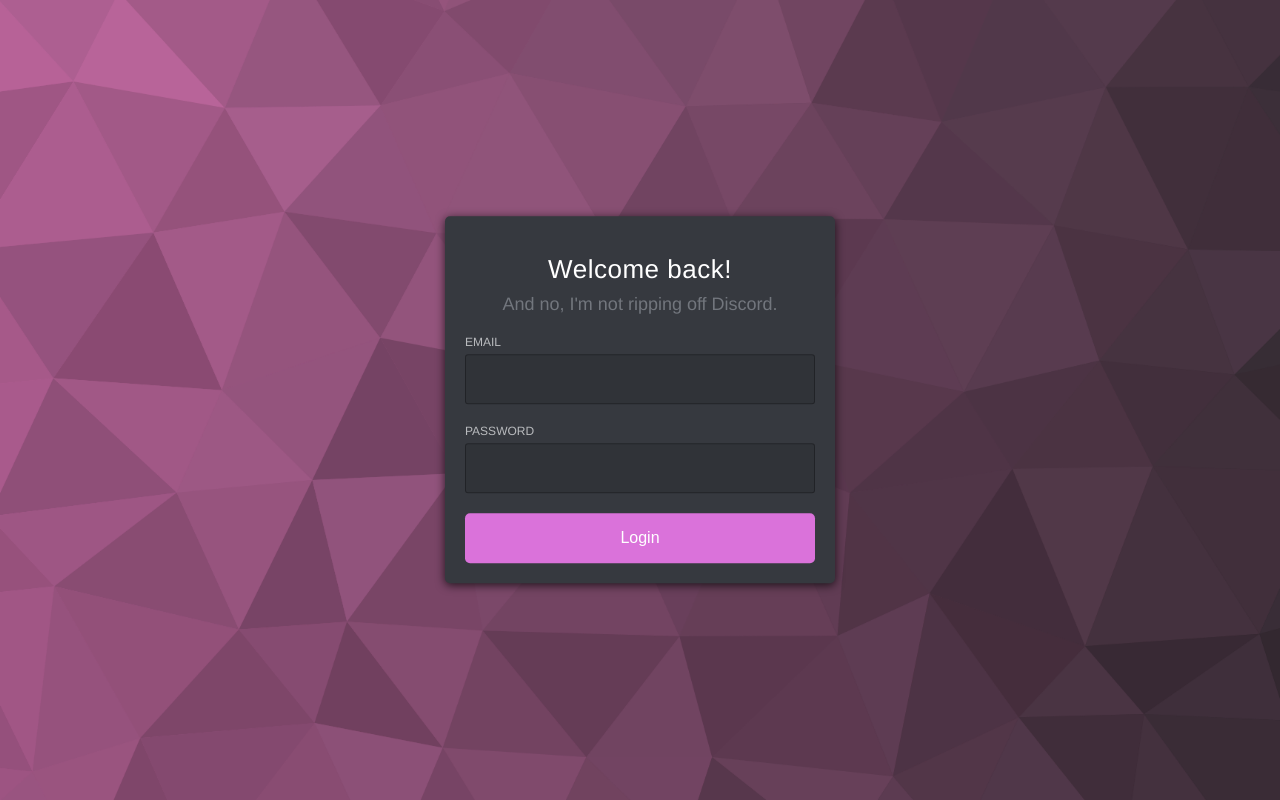
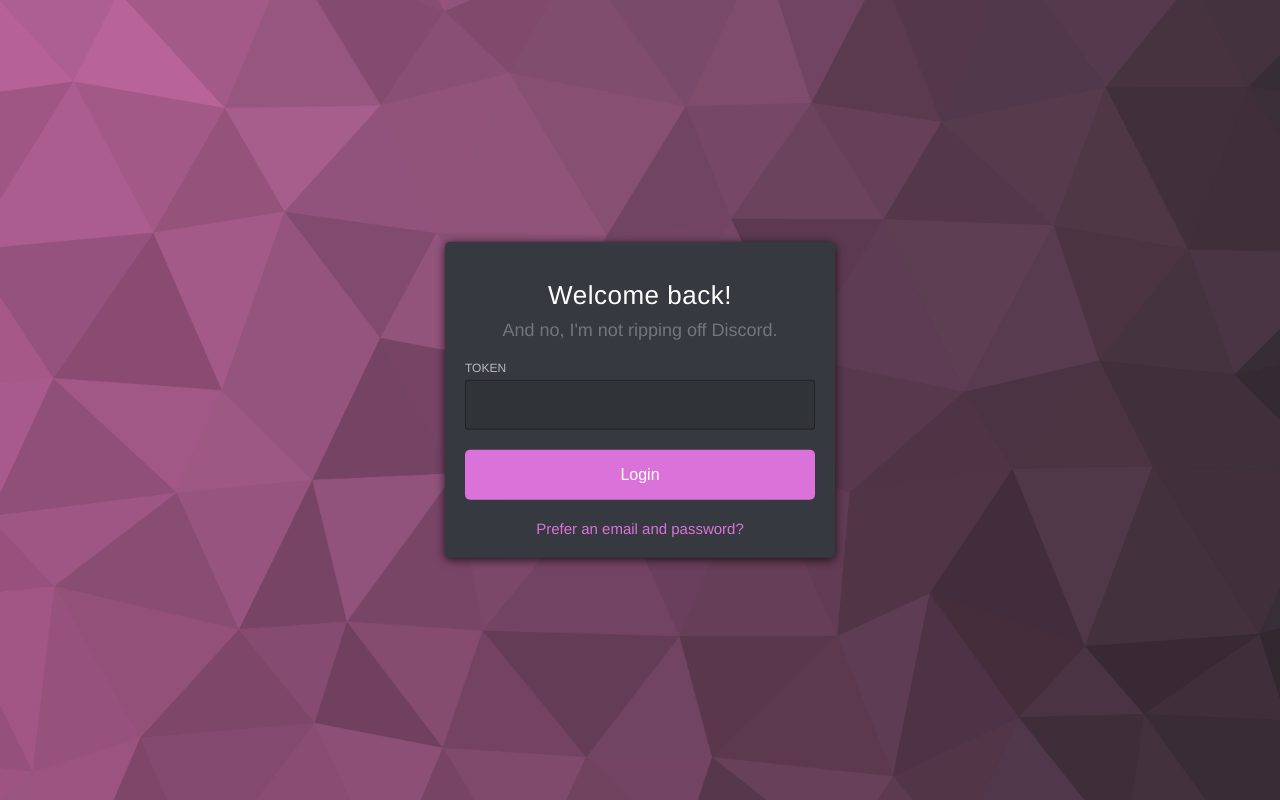
Before and after one commit to connorwolf/openplatform, a React app: page /token in a window 1280 px wide. Built offline with nearby package versions, Linux system fonts and the light colour scheme.

Commit message:
add modal for OAuth2 tokens

```diff
--- a/package.json
+++ b/package.json
@@ -3,6 +3,7 @@
   "version": "0.1.0",
   "private": true,
   "dependencies": {
+    "jquery": "^3.3.1",
     "node-sass-chokidar": "^1.3.0",
     "npm-run-all": "^4.1.3",
     "react": "^16.4.1",
@@ -12,6 +13,7 @@
     "react-router-dom": "^4.3.1",
     "react-scripts": "1.1.4",
     "react-transition-group": "^2.4.0",
+    "request": "^2.87.0",
     "vendor": "^1.7.0"
   },
   "scripts": {
--- a/src/components/AuthBox/AuthBox.scss
+++ b/src/components/AuthBox/AuthBox.scss
@@ -50,6 +50,21 @@
             color: $subheading1;
         }
     }
+
+    .token-wrapper {
+        margin-top: 20px;
+
+        a {
+            font-size: 15px;
+            font-weight: 200;
+            color: $pinkple;
+            text-decoration: none;
+        }
+
+        a:hover {
+            text-decoration: underline;
+        }
+    }
 }
 
 @keyframes lg-cont-fadein {
--- a/src/components/AuthBox/index.js
+++ b/src/components/AuthBox/index.js
@@ -1,27 +1,68 @@
 import React from 'react';
+import request from 'request';
 
-import TextField from '../TextField';
-import Button from '../Button';
+import { BrowserRouter as Router, Route } from 'react-router-dom';
+
+import EmailPasswordAuth from '../EmailPasswordAuth';
+import TokenAuth from '../TokenAuth';
 
 import './AuthBox.css';
 
 class AuthBox extends React.Component {
+    constructor() {
+        super()
+        this.state = {
+            email: '',
+            password: ''
+        }
+
+        this.location = '/';
+        this.nextLocation = '/token';
+        this.locationString = 'Have a token?';
+
+        this.handleFieldChange = this.handleFieldChange.bind(this);
+        this.handleLogin = this.handleLogin.bind(this);
+    }
 
     handleLogin() {
+        console.log('Logging in...');
+        console.log(JSON.stringify(this.state));
 
+        request({
+            url: 'https://discordapp.com/api/v6/auth/login',
+            headers: {
+                'Content-Type': 'application/json'
+            },
+            method: 'POST',
+            data: JSON.stringify(this.state),
+        }, function(err, res, body) {
+            console.log(err);
+            console.log(res);
+            console.log(body);
+        });
+
+    }
+
+    handleFieldChange(fieldId, value) {
+        console.log(value);
+        this.setState({
+            [fieldId]: value
+        });
     }
 
     render() {
         return (
             <div className="authbox">
                 <div className="authbox wrapper">
-                    <div className="authbox lg-cont">
-                        <h1>Welcome back!</h1>
-                        <h2>And no, I'm not ripping off Discord.</h2>
-                        <TextField name="email" type="email"/>
-                        <TextField name="password" type="password"/>
-                        <Button text="Login" color="pinkple" onClick={this.handleLogin}/>
-                    </div>
+                    <Router>
+                        <div className="authbox lg-cont">
+                            <h1>Welcome back!</h1>
+                            <h2>And no, I'm not ripping off Discord.</h2>
+
+                            <Route exact path="/" component={EmailPasswordAuth}/>
+                            <Route path="/token" component={TokenAuth}/>
+                        </div>
+                    </Router>
                 </div>
             </div>
         );
--- a/src/components/Button/index.js
+++ b/src/components/Button/index.js
@@ -12,7 +12,7 @@ class Button extends React.Component {
     }
 
     render() {
-        return <button className={this.className} onClick={this.onClick}>{this.text}</button>
+        return <input type="submit" className={this.className} onClick={this.onClick} value={this.text}></input>
     }
 }
 
--- /dev/null
+++ b/src/components/EmailPasswordAuth/index.js
@@ -0,0 +1,39 @@
+import React from 'react';
+import { Link } from 'react-router-dom';
+
+import TextField from '../TextField';
+import Button from '../Button';
+
+class EmailPasswordAuth extends React.Component {
+    constructor() {
+        super()
+        this.state = {
+            email: '',
+            password: ''
+        }
+
+        this.handleFieldChange = this.handleFieldChange.bind(this);
+        // this.handleLogin = this.handleLogin.bind(this);
+    }
+
+    handleFieldChange(fieldId, value) {
+        this.setState({
+            [fieldId]: value
+        });
+    }
+
+    render() {
+        return(
+            <div>
+                <TextField name="email" type="email" onChange={this.handleFieldChange} value={this.state["email"]}/>
+                <TextField name="password" type="password" onChange={this.handleFieldChange} value={this.state["password"]} />
+                <Button text="Login" color="pinkple" onClick={this.handleLogin}/>
+                <div className="authbox token-wrapper">
+                    <Link to='/token'>Have a token?</Link>
+                </div>
+            </div>
+        );
+    }
+}
+
+export default EmailPasswordAuth;
--- a/src/components/TextField/index.js
+++ b/src/components/TextField/index.js
@@ -5,30 +5,24 @@ import './TextField.css';
 class TextField extends React.Component {
     constructor(props) {
         super(props);
-        this.className = props.className + ' input textfield';
-        this.type = props.type;
-        this.name = props.name;
 
         this.state = { content: '' };
         this.handleChange = this.handleChange.bind(this);
 
     }
 
-    handleChange(evt) {
-        evt.preventDefault();
-        console.log(evt.target.value);
-        this.setState({
-            content: evt.target.value
-        });
+    handleChange(event) {
+        const text = event.target.value;
+        this.props.onChange(this.props.name, text);
     }
 
     render() {
         return(
             <div className="textfield-wrapper">
                 <h5 className="textfield-title">
-                    {this.name}
+                    {this.props.name}
                 </h5>
-                <input value={this.state.content} type={this.type} className="textfield" onChange={this.handleChange}/>
+                <input value={this.props.value} type={this.props.type} onChange={this.handleChange} className="textfield"/>
             </div>
         );
     }
--- /dev/null
+++ b/src/components/TokenAuth/index.js
@@ -0,0 +1,37 @@
+import React from 'react';
+import { Link } from 'react-router-dom';
+
+import TextField from '../TextField';
+import Button from '../Button';
+
+class TokenAuth extends React.Component {
+    constructor() {
+        super()
+        this.state = {
+            token: ''
+        }
+
+        this.handleFieldChange = this.handleFieldChange.bind(this);
+        // this.handleLogin = this.handleLogin.bind(this);
+    }
+
+    handleFieldChange(fieldId, value) {
+        this.setState({
+            [fieldId]: value
+        });
+    }
+
+    render() {
+        return(
+            <div>
+                <TextField name="token" type="text" onChange={this.handleFieldChange} value={this.state["token"]}/>
+                <Button text="Login" color="pinkple" onClick={this.handleLogin}/>
+                <div className="authbox token-wrapper">
+                    <Link to='/'>Prefer an email and password?</Link>
+                </div>
+            </div>
+        );
+    }
+}
+
+export default TokenAuth;
--- a/src/index.js
+++ b/src/index.js
@@ -17,6 +17,5 @@ class App extends React.Component {
     }
 }
 
-
 ReactDOM.render(<App/>, document.getElementById('root'));
 registerServiceWorker();
--- a/src/pages/AuthScreen/index.js
+++ b/src/pages/AuthScreen/index.js
@@ -12,7 +12,7 @@ class AuthScreen extends React.Component {
         return (
         <div className="authscreen">
             <FadeImg src={background} />
-            <AuthBox/>
+            <AuthBox fields={["email", "password"]}/>
         </div>
         );
     }
```
Also changed, not shown: src/components/AuthBox/AuthBox.css, src/logo.svg (deleted), 1 other file.
